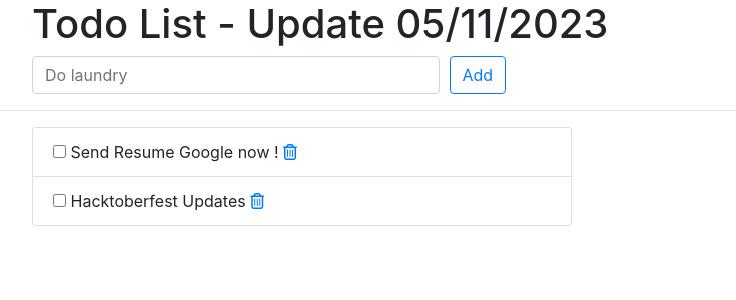
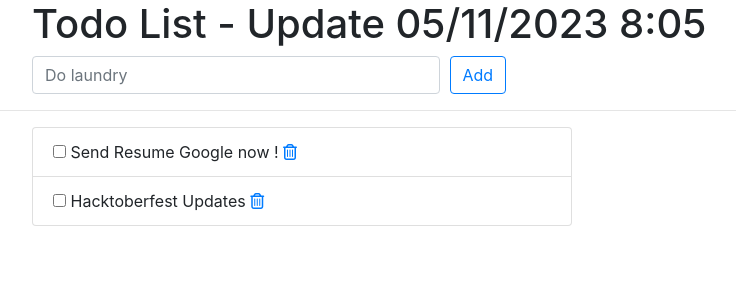
Before and after one commit to mHuy060903/devops, a Django app: page /todos/ in a window 1280 px wide. Shown: the top 300 px of the page, without its empty margins (243-979 px from the left). Run offline with Django 3.2, Linux system fonts and the light colour scheme; data comes from the database, SQL or seed files in the repository; some libraries are stand-ins or nearby versions.

Commit message:
Third Commit

```diff
--- a/todos/templates/todos/index.html
+++ b/todos/templates/todos/index.html
@@ -12,7 +12,7 @@
     <div class="offset-md-2 col-lg-9">
       <div class="page-header">
         <h1>
-          Todo List - Update 05/11/2023
+          Todo List - Update 05/11/2023 8:05
         </h1>
       </div>
     </div>
```
